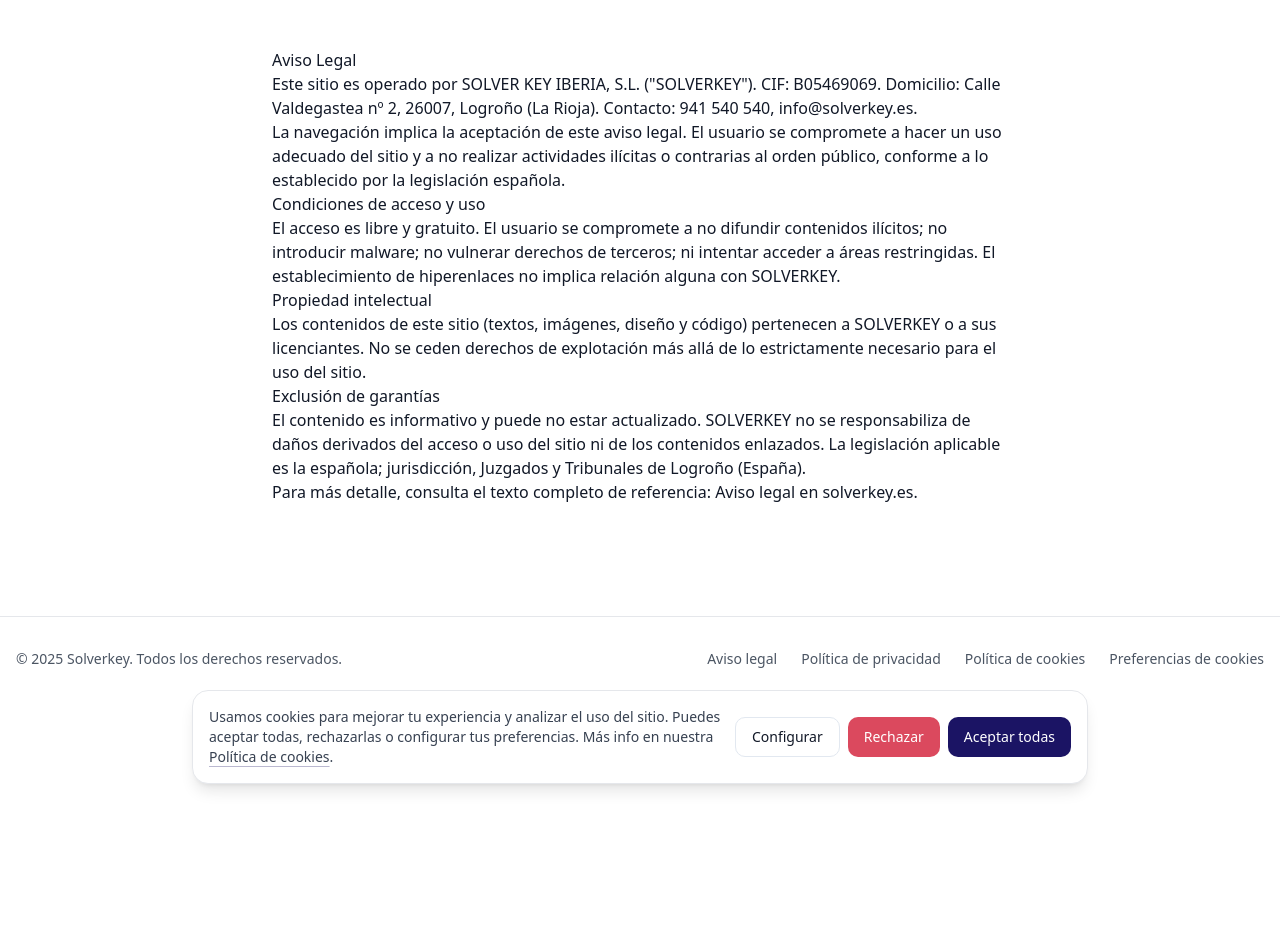
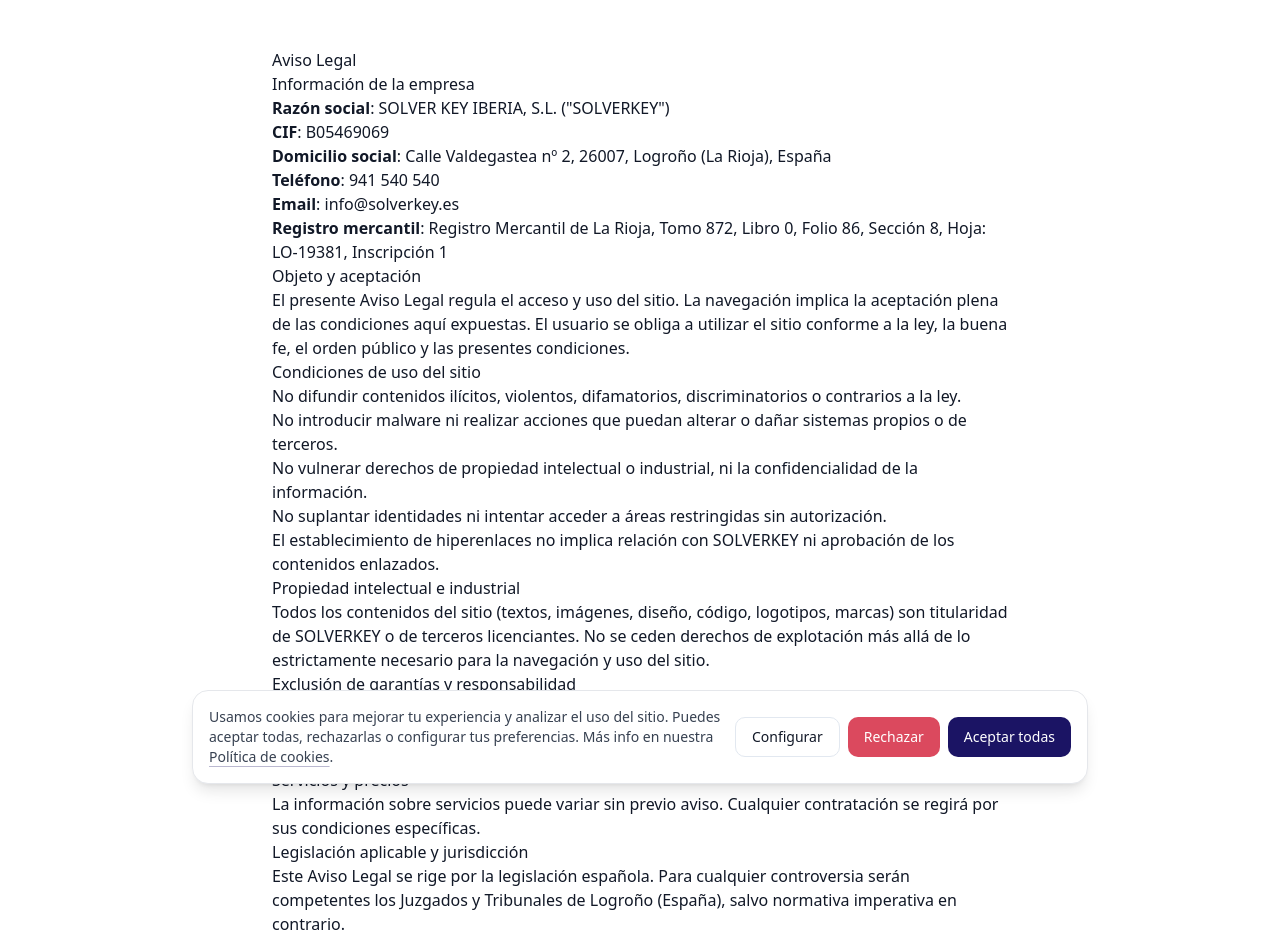
Before and after one commit to IRSoluciones/skai-landing-clean, a Next.js app: page /aviso-legal in a window 1280 px wide. Shown: the top 940 px of the page. Before the commit the page ends 800 px from the top, so only its background shows below. Built offline with nearby package versions, Linux system fonts and the light colour scheme.

Commit message:
feat(legal): contenidos ampliados al estilo de LogroVTC (secciones completas)

```diff
--- a/src/pages/aviso-legal.tsx
+++ b/src/pages/aviso-legal.tsx
@@ -9,31 +9,63 @@
         <meta name="robots" content="noindex" />
       </Head>
       <h1>Aviso Legal</h1>
+
+      <h2>Información de la empresa</h2>
+      <ul>
+        <li><strong>Razón social</strong>: SOLVER KEY IBERIA, S.L. ("SOLVERKEY")</li>
+        <li><strong>CIF</strong>: B05469069</li>
+        <li><strong>Domicilio social</strong>: Calle Valdegastea nº 2, 26007, Logroño (La Rioja), España</li>
+        <li><strong>Teléfono</strong>: 941 540 540</li>
+        <li><strong>Email</strong>: <a href="mailto:info@solverkey.es">info@solverkey.es</a></li>
+        <li><strong>Registro mercantil</strong>: Registro Mercantil de La Rioja, Tomo 872, Libro 0, Folio 86, Sección 8, Hoja: LO-19381, Inscripción 1</li>
+      </ul>
+
+      <h2>Objeto y aceptación</h2>
       <p>
-        Este sitio es operado por SOLVER KEY IBERIA, S.L. ("SOLVERKEY"). CIF: B05469069. Domicilio: Calle
-        Valdegastea nº 2, 26007, Logroño (La Rioja). Contacto: 941 540 540, <a href="mailto:info@solverkey.es">info@solverkey.es</a>.
+        El presente Aviso Legal regula el acceso y uso del sitio. La navegación implica la aceptación plena de las condiciones aquí expuestas. El usuario se obliga a utilizar el sitio conforme a la ley, la buena fe, el orden público y las presentes condiciones.
       </p>
+
+      <h2>Condiciones de uso del sitio</h2>
+      <ul>
+        <li>No difundir contenidos ilícitos, violentos, difamatorios, discriminatorios o contrarios a la ley.</li>
+        <li>No introducir malware ni realizar acciones que puedan alterar o dañar sistemas propios o de terceros.</li>
+        <li>No vulnerar derechos de propiedad intelectual o industrial, ni la confidencialidad de la información.</li>
+        <li>No suplantar identidades ni intentar acceder a áreas restringidas sin autorización.</li>
+        <li>El establecimiento de hiperenlaces no implica relación con SOLVERKEY ni aprobación de los contenidos enlazados.</li>
+      </ul>
+
+      <h2>Propiedad intelectual e industrial</h2>
       <p>
-        La navegación implica la aceptación de este aviso legal. El usuario se compromete a hacer un uso adecuado del sitio y a no realizar actividades
-        ilícitas o contrarias al orden público, conforme a lo establecido por la legislación española.
+        Todos los contenidos del sitio (textos, imágenes, diseño, código, logotipos, marcas) son titularidad de SOLVERKEY o de terceros licenciantes. No se ceden derechos de explotación más allá de lo estrictamente necesario para la navegación y uso del sitio.
       </p>
-      <h2>Condiciones de acceso y uso</h2>
+
+      <h2>Exclusión de garantías y responsabilidad</h2>
       <p>
-        El acceso es libre y gratuito. El usuario se compromete a no difundir contenidos ilícitos; no introducir malware; no vulnerar derechos de terceros; ni intentar acceder a áreas restringidas. El establecimiento de hiperenlaces no implica relación alguna con SOLVERKEY.
+        El sitio se ofrece «tal cual». SOLVERKEY no garantiza la inexistencia de errores, interrupciones o virus, ni la actualización o exactitud de los contenidos, y no será responsable de los daños derivados del uso o imposibilidad de uso del sitio, dentro de los límites legalmente permitidos.
       </p>
-      <h2>Propiedad intelectual</h2>
+
+      <h2>Servicios y precios</h2>
       <p>
-        Los contenidos de este sitio (textos, imágenes, diseño y código) pertenecen a SOLVERKEY o a sus licenciantes. No se ceden derechos de explotación más allá de lo
-        estrictamente necesario para el uso del sitio.
+        La información sobre servicios puede variar sin previo aviso. Cualquier contratación se regirá por sus condiciones específicas.
       </p>
-      <h2>Exclusión de garantías</h2>
+
+      <h2>Legislación aplicable y jurisdicción</h2>
       <p>
-        El contenido es informativo y puede no estar actualizado. SOLVERKEY no se responsabiliza de daños derivados del acceso o uso del sitio ni de los contenidos enlazados. La legislación aplicable es la española; jurisdicción, Juzgados y Tribunales de Logroño (España).
+        Este Aviso Legal se rige por la legislación española. Para cualquier controversia serán competentes los Juzgados y Tribunales de Logroño (España), salvo normativa imperativa en contrario.
       </p>
+
+      <h2>Modificaciones</h2>
       <p>
-        Para más detalle, consulta el texto completo de referencia: {""}
-        <Link href="http://solverkey.es/aviso-legal" target="_blank" rel="noopener noreferrer">Aviso legal en solverkey.es</Link>.
+        SOLVERKEY se reserva el derecho a modificar, en cualquier momento y sin aviso, la presentación, configuración y contenidos del sitio, así como este Aviso Legal.
       </p>
+
+      <h2>Contacto</h2>
+      <p>
+        Para cualquier consulta relacionada con este Aviso Legal puede escribir a <a href="mailto:info@solverkey.es">info@solverkey.es</a>.
+      </p>
+
+      <p className="text-sm text-gray-500">Referencia: <Link href="http://solverkey.es/aviso-legal" target="_blank" rel="noopener noreferrer">solverkey.es/aviso-legal</Link>. Ejemplo de estructura legal consultado: <Link href="https://logro-vtc.vercel.app/aviso-legal" target="_blank" rel="noopener noreferrer">logro-vtc.vercel.app/aviso-legal</Link>.</p>
+      <p className="text-xs text-gray-500">Última actualización: {new Date().toLocaleDateString()}</p>
     </main>
   );
 }
--- a/src/pages/cookies.tsx
+++ b/src/pages/cookies.tsx
@@ -8,10 +8,8 @@
         <title>Política de cookies – SKAI</title>
         <meta name="robots" content="noindex" />
       </Head>
-      <h1>Política de cookies</h1>
-      <p>
-        Utilizamos cookies necesarias para el funcionamiento del sitio y, previo consentimiento, cookies analíticas, de marketing y personalización. Puedes cambiar tus preferencias en cualquier momento desde el botón de «Preferencias» o en la configuración de tu navegador.
-      </p>
+      <h1>Política de Cookies</h1>
+      <p>Las cookies son pequeños archivos que el sitio instala en tu dispositivo. Sirven para recordar preferencias, analizar el uso y, en su caso, personalizar contenidos y anuncios.</p>
       <h2>Tipos de cookies</h2>
       <ul>
         <li><strong>Necesarias</strong>: imprescindibles para la navegación y la seguridad.</li>
@@ -19,12 +17,26 @@
         <li><strong>Marketing</strong>: personalizan anuncios en otros sitios.</li>
         <li><strong>Personalización</strong>: recuerdan tus preferencias.</li>
       </ul>
+      <h2>Duración</h2>
+      <ul>
+        <li><strong>Sesión</strong>: se eliminan al cerrar el navegador.</li>
+        <li><strong>Persistentes</strong>: permanecen hasta su fecha de expiración o eliminación manual.</li>
+      </ul>
       <h2>Gestión y revocación</h2>
-      <p>Puedes revocar el consentimiento en cualquier momento desde el botón de preferencias situado en la esquina inferior derecha.</p>
+      <p>Puedes revocar el consentimiento en cualquier momento desde el botón de preferencias situado en la esquina inferior derecha o configurando tu navegador:</p>
+      <ul>
+        <li><strong>Chrome</strong>: Configuración → Privacidad y seguridad → Cookies</li>
+        <li><strong>Firefox</strong>: Opciones → Privacidad y seguridad → Cookies</li>
+        <li><strong>Safari</strong>: Preferencias → Privacidad → Cookies</li>
+        <li><strong>Edge</strong>: Configuración → Cookies y permisos del sitio</li>
+      </ul>
+      <h2>Cookies de terceros</h2>
+      <p>Podemos usar servicios de terceros (p. ej., analítica) que instalen sus propias cookies. En cada caso te informaremos y podrás optar por no activarlas.</p>
       <p>
-        Referencia completa: {""}
-        <Link href="https://www.solverkey.es/cookies" target="_blank" rel="noopener noreferrer">Política de cookies</Link>.
+        Referencias: <Link href="https://www.solverkey.es/cookies" target="_blank" rel="noopener noreferrer">solverkey.es/cookies</Link>. Ejemplo de estructura consultado: {""}
+        <Link href="https://logro-vtc.vercel.app/politica-cookies" target="_blank" rel="noopener noreferrer">logro-vtc.vercel.app/politica-cookies</Link>.
       </p>
+      <p className="text-xs text-gray-500">Última actualización: {new Date().toLocaleDateString()}</p>
     </main>
   );
 }
--- a/src/pages/politica-de-privacidad.tsx
+++ b/src/pages/politica-de-privacidad.tsx
@@ -8,20 +8,54 @@
         <title>Política de Privacidad – SKAI</title>
         <meta name="robots" content="noindex" />
       </Head>
-      <h1>Política de privacidad</h1>
-      <p>
-        SOLVER KEY IBERIA, S.L. (SOLVERKEY) es responsable del tratamiento. Finalidades: gestionar solicitudes de información, registro a eventos, comunicaciones informativas y administración de este sitio. Bases jurídicas: consentimiento, ejecución de medidas precontractuales/contractuales e interés legítimo (mejora de servicios y seguridad).
-      </p>
+      <h1>Política de Privacidad</h1>
+      <p>En SOLVERKEY nos tomamos muy en serio la protección de tus datos personales. Cumplimos con el Reglamento (UE) 2016/679 (RGPD) y la LOPDGDD.</p>
+
+      <h2>Responsable del tratamiento</h2>
+      <ul>
+        <li><strong>Entidad</strong>: SOLVER KEY IBERIA, S.L. (SOLVERKEY)</li>
+        <li><strong>CIF</strong>: B05469069</li>
+        <li><strong>Domicilio</strong>: Calle Valdegastea nº 2, 26007, Logroño (La Rioja)</li>
+        <li><strong>Correo</strong>: <a href="mailto:privacidad@solverkey.es">privacidad@solverkey.es</a></li>
+      </ul>
+
+      <h2>Datos que tratamos</h2>
+      <ul>
+        <li>Identificación y contacto: nombre, email, teléfono y empresa.</li>
+        <li>Datos de interacción web: IP, navegador, páginas vistas, cookies (según preferencias).</li>
+        <li>Datos de registro a eventos y formularios: fecha, intereses y comentarios.</li>
+      </ul>
+
+      <h2>Finalidades</h2>
+      <ul>
+        <li>Atender solicitudes y gestionar inscripciones a eventos.</li>
+        <li>Comunicaciones informativas y comerciales relacionadas con nuestros servicios (si lo aceptas).</li>
+        <li>Mejorar la seguridad y usabilidad del sitio.</li>
+      </ul>
+
+      <h2>Bases jurídicas</h2>
+      <ul>
+        <li>Consentimiento del interesado (formularios, cookies no necesarias).</li>
+        <li>Ejecución de medidas precontractuales/contractuales (gestión de solicitudes).</li>
+        <li>Interés legítimo (mejoras, prevención del fraude y seguridad).</li>
+      </ul>
+
       <h2>Conservación</h2>
-      <p>Los datos se conservarán mientras dure la relación, exista obligación legal o el usuario no revoque su consentimiento.</p>
+      <p>Mientras dure la relación, exista obligación legal o hasta que revoques tu consentimiento.</p>
+
       <h2>Destinatarios</h2>
-      <p>
-        Podrán existir encargados de tratamiento (proveedores tecnológicos y analítica). No se prevén transferencias internacionales fuera del EEE sin garantías adecuadas.
-      </p>
-      <p>
-        Derechos: acceso, rectificación, supresión, oposición, limitación y portabilidad en <a href="mailto:privacidad@solverkey.es">privacidad@solverkey.es</a>. Más información y texto completo en: {""}
-        <Link href="https://www.solverkey.es/politica-de-privacidad" target="_blank" rel="noopener noreferrer">Política de privacidad</Link>.
-      </p>
+      <p>Proveedores tecnológicos necesarios para la prestación del servicio (alojamiento, analítica, comunicaciones). No realizamos transferencias internacionales fuera del EEE sin garantías adecuadas.</p>
+
+      <h2>Derechos</h2>
+      <ul>
+        <li>Acceso, rectificación, supresión, oposición, limitación y portabilidad.</li>
+        <li>Retirar el consentimiento en cualquier momento.</li>
+        <li>Reclamación ante la AEPD: <a href="https://www.aepd.es" target="_blank" rel="noopener noreferrer">aepd.es</a>.</li>
+      </ul>
+      <p>Para ejercer tus derechos: <a href="mailto:privacidad@solverkey.es">privacidad@solverkey.es</a>.</p>
+
+      <p className="text-sm text-gray-500">Referencias: <Link href="https://www.solverkey.es/politica-de-privacidad" target="_blank" rel="noopener noreferrer">solverkey.es/politica-de-privacidad</Link>. Ejemplo de estructura consultado: <Link href="https://logro-vtc.vercel.app/politica-privacidad" target="_blank" rel="noopener noreferrer">logro-vtc.vercel.app/politica-privacidad</Link>.</p>
+      <p className="text-xs text-gray-500">Última actualización: {new Date().toLocaleDateString()}</p>
     </main>
   );
 }
```
